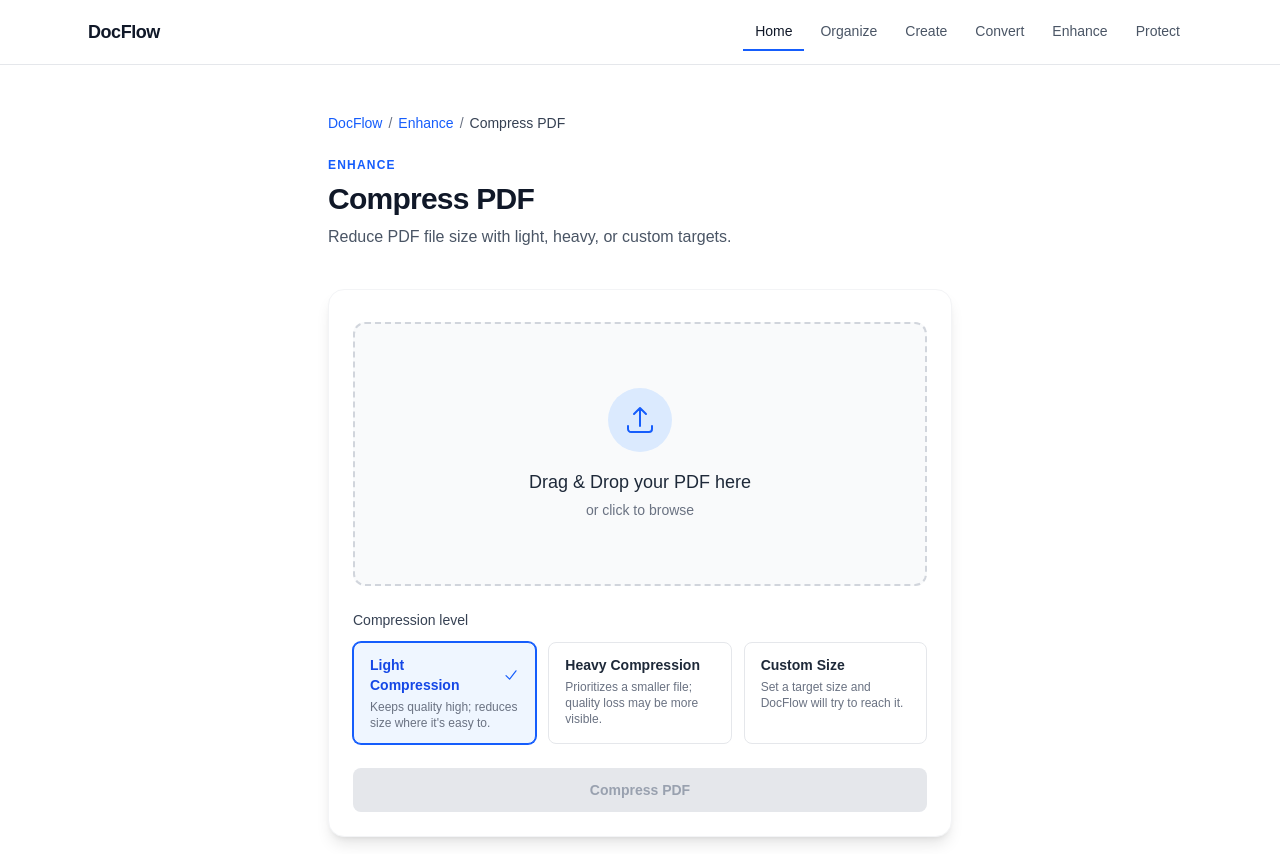
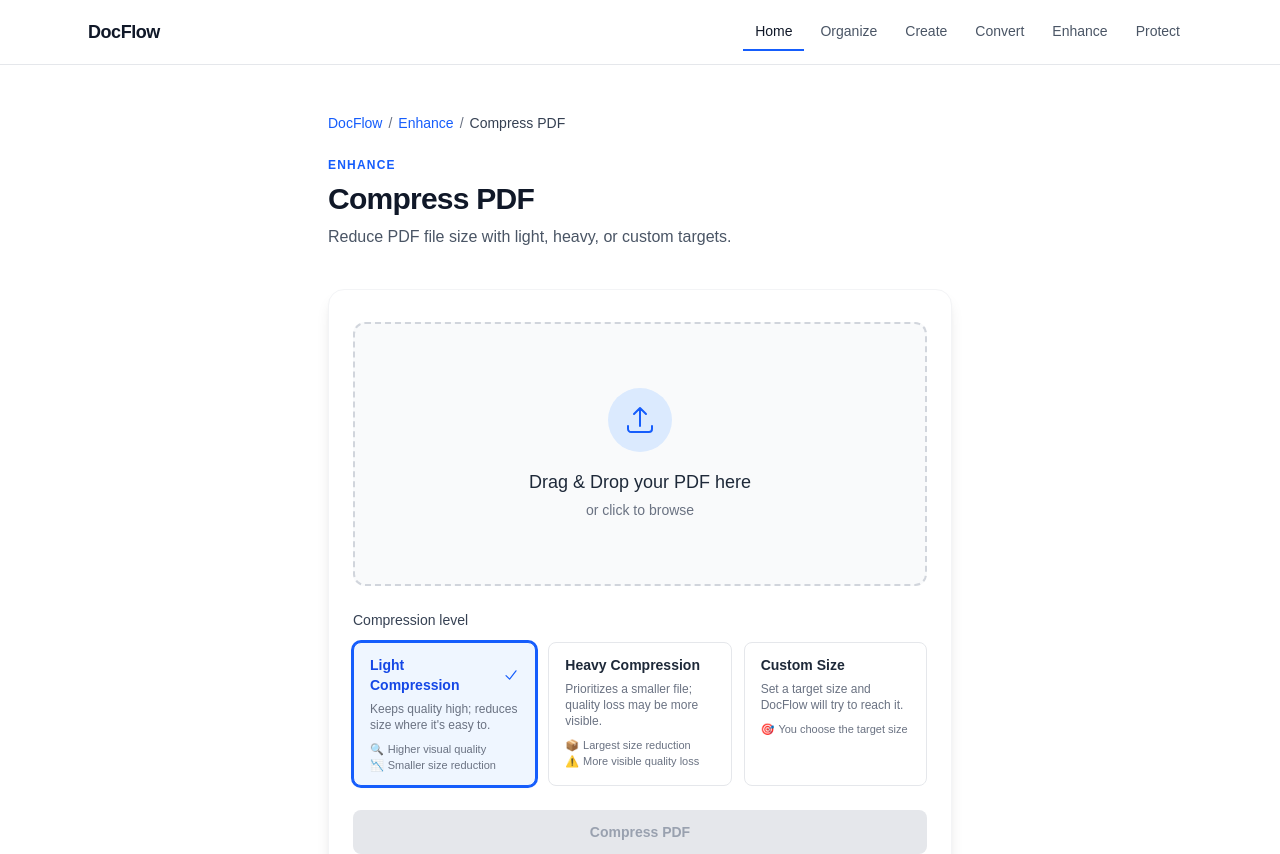
Before and after one commit to prashantgoswami671-ui/doc-flow, a Next.js app: page /tools/compress-pdf in a window 1280 px wide. Shown: the top 854 px of the page. Built offline with nearby package versions, Linux system fonts and the light colour scheme.

Commit message:
feat: clarify compression options UX

```diff
--- a/components/UploadCard.tsx
+++ b/components/UploadCard.tsx
@@ -10,25 +10,44 @@ import {
 
 import ResultCard, { formatFileSize } from "./ResultCard";
 
-const compressionOptions: {
+interface CompressionOptionTrait {
+  /** Small leading glyph, matching the emoji-tag pattern already used in ResultCard. */
+  icon: string;
+  text: string;
+}
+
+interface CompressionOptionMeta {
   id: CompressionMode;
   label: string;
   description: string;
-}[] = [
+  /** Short gain/loss cues shown under the description so the trade-off is visible before compressing. */
+  traits: CompressionOptionTrait[];
+}
+
+const compressionOptions: CompressionOptionMeta[] = [
   {
     id: "light",
     label: "Light Compression",
     description: "Keeps quality high; reduces size where it's easy to.",
+    traits: [
+      { icon: "\ud83d\udd0d", text: "Higher visual quality" },
+      { icon: "\ud83d\udcc9", text: "Smaller size reduction" },
+    ],
   },
   {
     id: "heavy",
     label: "Heavy Compression",
     description: "Prioritizes a smaller file; quality loss may be more visible.",
+    traits: [
+      { icon: "\ud83d\udce6", text: "Largest size reduction" },
+      { icon: "\u26a0\ufe0f", text: "More visible quality loss" },
+    ],
   },
   {
     id: "custom",
     label: "Custom Size",
     description: "Set a target size and DocFlow will try to reach it.",
+    traits: [{ icon: "\ud83c\udfaf", text: "You choose the target size" }],
   },
 ];
 
@@ -383,9 +402,9 @@ export default function UploadCard() {
                   aria-checked={isSelected}
                   onClick={() => setCompressionMode(option.id)}
                   disabled={isProcessing}
-                  className={`flex flex-col items-start gap-1 rounded-lg border px-4 py-3 text-left transition-colors ${
+                  className={`flex flex-col items-start gap-1.5 rounded-lg border px-4 py-3 text-left transition-colors focus:outline-none focus-visible:ring-2 focus-visible:ring-blue-500 focus-visible:ring-offset-2 ${
                     isSelected
-                      ? "border-blue-600 bg-blue-50 ring-1 ring-blue-600"
+                      ? "border-blue-600 bg-blue-50 ring-2 ring-blue-600 shadow-sm"
                       : "border-gray-200 bg-white hover:border-blue-300 hover:bg-blue-50/50"
                   } ${isProcessing ? "cursor-not-allowed opacity-60" : ""}`}
                 >
@@ -415,6 +434,17 @@ export default function UploadCard() {
                   </span>
                   <span className="text-xs text-gray-500">
                     {option.description}
+                  </span>
+                  <span className="mt-1 flex flex-col gap-0.5">
+                    {option.traits.map((trait) => (
+                      <span
+                        key={trait.text}
+                        className="flex items-center gap-1 text-[11px] leading-tight text-gray-500"
+                      >
+                        <span aria-hidden="true">{trait.icon}</span>
+                        {trait.text}
+                      </span>
+                    ))}
                   </span>
                 </button>
               );
```
